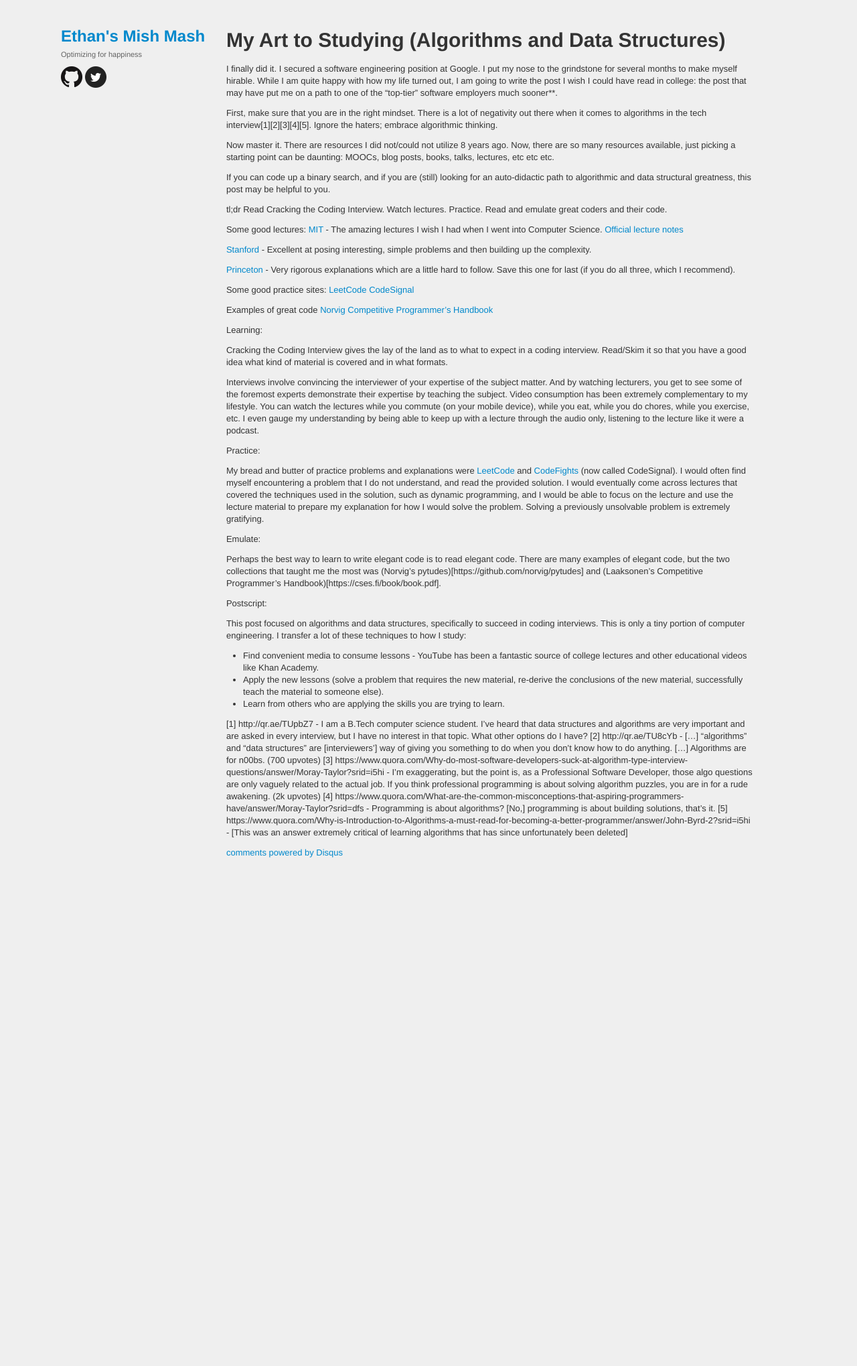
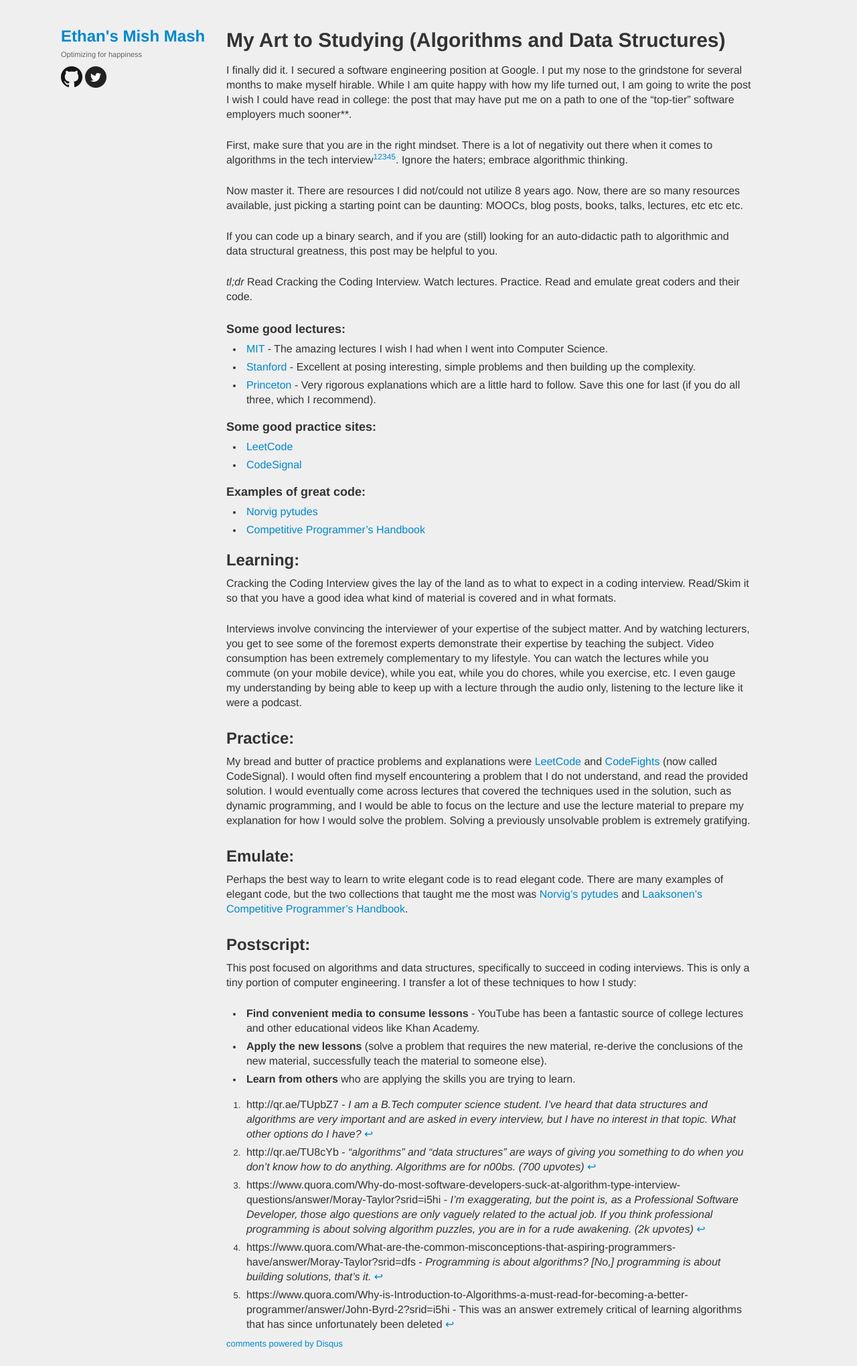
Before and after one commit to etruong42/etruong42.github.com, a Jekyll site: the page built from _posts/2018-07-13-My-Art-to-Studying-Algorithms.md, in a window 1280 px wide. Shown: the whole page at 67% size. Built offline with Jekyll 4.4.1, drawn with Linux system fonts in a browser that asks for light colours; Markdown is read by kramdown in place of the engine named in the settings; comment, search, counter and statistics services are not loaded; before the commit the page ends 1306 px from its top, so only the background shows below that; some of the changed lines change nothing that is shown.

Commit message:
Studying Algorithms post

```diff
--- /dev/null
+++ b/_posts/2018-07-13-My-Art-to-Studying-Algorithms.md
@@ -0,0 +1,64 @@
+---
+layout: post
+title: My Art to Studying (Algorithms and Data Structures)
+description: I never really "got" algorithms until I figured out an effective approach to learning it.
+---
+
+I finally did it. I secured a software engineering position at Google. I put my nose to the grindstone for several months to make myself hirable. While I am quite happy with how my life turned out, I am going to write the post I wish I could have read in college: the post that may have put me on a path to one of the "top-tier" software employers much sooner\*\*.
+
+First, make sure that you are in the right mindset. There is a lot of negativity out there when it comes to algorithms in the tech interview[^1][^2][^3][^4][^5]. Ignore the haters; embrace algorithmic thinking.
+
+Now master it. There are resources I did not/could not utilize 8 years ago. Now, there are so many resources available, just picking a starting point can be daunting: MOOCs, blog posts, books, talks, lectures, etc etc etc.
+
+If you can code up a binary search, and if you are (still) looking for an auto-didactic path to algorithmic and data structural greatness, this post may be helpful to you.
+
+*tl;dr* Read Cracking the Coding Interview. Watch lectures. Practice. Read and emulate great coders and their code.
+
+### Some good lectures:
+
+ - [MIT](https://www.youtube.com/playlist?list=PLUl4u3cNGP61Oq3tWYp6V_F-5jb5L2iHb) - The amazing lectures I wish I had when I went into Computer Science.
+
+ - [Stanford](https://www.coursera.org/learn/algorithms-part1) - Excellent at posing interesting, simple problems and then building up the complexity.
+
+ - [Princeton](https://www.coursera.org/specializations/algorithms) - Very rigorous explanations which are a little hard to follow. Save this one for last (if you do all three, which I recommend).
+
+### Some good practice sites:
+
+ - [LeetCode](https://leetcode.com/)
+
+ - [CodeSignal](https://codesignal.com/)
+
+### Examples of great code:
+
+ - [Norvig pytudes](https://github.com/norvig/pytudes)
+
+ - [Competitive Programmer's Handbook](https://cses.fi/book/book.pdf)
+
+## Learning:
+Cracking the Coding Interview gives the lay of the land as to what to expect in a coding interview. Read/Skim it so that you have a good idea what kind of material is covered and in what formats.
+
+Interviews involve convincing the interviewer of your expertise of the subject matter. And by watching lecturers, you get to see some of the foremost experts demonstrate their expertise by teaching the subject. Video consumption has been extremely complementary to my lifestyle. You can watch the lectures while you commute (on your mobile device), while you eat, while you do chores, while you exercise, etc. I even gauge my understanding by being able to keep up with a lecture through the audio only, listening to the lecture like it were a podcast.
+
+## Practice:
+
+My bread and butter of practice problems and explanations were [LeetCode](https://leetcode.com/) and [CodeFights](https://codesignal.com/) (now called CodeSignal). I would often find myself encountering a problem that I do not understand, and read the provided solution. I would eventually come across lectures that covered the techniques used in the solution,  such as dynamic programming, and I would be able to focus on the lecture and use the lecture material to prepare my explanation for how I would solve the problem. Solving a previously unsolvable problem is extremely gratifying.
+
+## Emulate:
+
+Perhaps the best way to learn to write elegant code is to read elegant code. There are many examples of elegant code, but the two collections that taught me the most was [Norvig's pytudes](https://github.com/norvig/pytudes) and [Laaksonen's Competitive Programmer’s Handbook](https://cses.fi/book/book.pdf).
+
+## Postscript:
+
+This post focused on algorithms and data structures, specifically to succeed in coding interviews. This is only a tiny portion of computer engineering. I transfer a lot of these techniques to how I study:
+
+ - **Find convenient media to consume lessons** - YouTube has been a fantastic source of college lectures and other educational videos like Khan Academy.
+
+ - **Apply the new lessons** (solve a problem that requires the new material, re-derive the conclusions of the new material, successfully teach the material to someone else).
+
+ - **Learn from others** who are applying the skills you are trying to learn.
+
+[^1]: http://qr.ae/TUpbZ7 - *I am a B.Tech computer science student. I've heard that data structures and algorithms are very important and are asked in every interview, but I have no interest in that topic. What other options do I have?*
+[^2]: http://qr.ae/TU8cYb - *“algorithms” and “data structures” are ways of giving you something to do when you don’t know how to do anything. Algorithms are for n00bs. (700 upvotes)*
+[^3]: https://www.quora.com/Why-do-most-software-developers-suck-at-algorithm-type-interview-questions/answer/Moray-Taylor?srid=i5hi - *I’m exaggerating, but the point is, as a Professional Software Developer, those algo questions are only vaguely related to the actual job. If you think professional programming is about solving algorithm puzzles, you are in for a rude awakening. (2k upvotes)*
+[^4]: https://www.quora.com/What-are-the-common-misconceptions-that-aspiring-programmers-have/answer/Moray-Taylor?srid=dfs - *Programming is about algorithms? [No,] programming is about building solutions, that’s it.*
+[^5]: https://www.quora.com/Why-is-Introduction-to-Algorithms-a-must-read-for-becoming-a-better-programmer/answer/John-Byrd-2?srid=i5hi - This was an answer extremely critical of learning algorithms that has since unfortunately been deleted
--- a/_posts/2018-07-15-My-Art-to-Studying-Algorithms.md
+++ /dev/null
@@ -1,58 +0,0 @@
----
-layout: post
-title: My Art to Studying (Algorithms and Data Structures)
-description: I never really "got" algorithms until I figured out an effective approach to learning it.
----
-
-I finally did it. I secured a software engineering position at Google. I put my nose to the grindstone for several months to make myself hirable. While I am quite happy with how my life turned out, I am going to write the post I wish I could have read in college: the post that may have put me on a path to one of the "top-tier" software employers much sooner\*\*.
-
-First, make sure that you are in the right mindset. There is a lot of negativity out there when it comes to algorithms in the tech interview[1][2][3][4][5]. Ignore the haters; embrace algorithmic thinking.
-
-Now master it. There are resources I did not/could not utilize 8 years ago. Now, there are so many resources available, just picking a starting point can be daunting: MOOCs, blog posts, books, talks, lectures, etc etc etc.
-
-If you can code up a binary search, and if you are (still) looking for an auto-didactic path to algorithmic and data structural greatness, this post may be helpful to you.
-
-tl;dr Read Cracking the Coding Interview. Watch lectures. Practice. Read and emulate great coders and their code.
-
-Some good lectures:
-[MIT](https://www.youtube.com/playlist?list=PLUl4u3cNGP61Oq3tWYp6V_F-5jb5L2iHb) - The amazing lectures I wish I had when I went into Computer Science. [Official lecture notes](https://ocw.mit.edu/courses/electrical-engineering-and-computer-science/6-006-introduction-to-algorithms-fall-2011/)
-
-[Stanford](https://www.coursera.org/learn/algorithms-part1) - Excellent at posing interesting, simple problems and then building up the complexity.
-
-[Princeton](https://www.coursera.org/specializations/algorithms) - Very rigorous explanations which are a little hard to follow. Save this one for last (if you do all three, which I recommend).
-
-Some good practice sites:
-[LeetCode](https://leetcode.com/)
-[CodeSignal](https://codesignal.com/)
-
-Examples of great code
-[Norvig](https://github.com/norvig/pytudes)
-[Competitive Programmer's Handbook](https://cses.fi/book/book.pdf)
-
-Learning:
-
-Cracking the Coding Interview gives the lay of the land as to what to expect in a coding interview. Read/Skim it so that you have a good idea what kind of material is covered and in what formats.
-
-Interviews involve convincing the interviewer of your expertise of the subject matter. And by watching lecturers, you get to see some of the foremost experts demonstrate their expertise by teaching the subject. Video consumption has been extremely complementary to my lifestyle. You can watch the lectures while you commute (on your mobile device), while you eat, while you do chores, while you exercise, etc. I even gauge my understanding by being able to keep up with a lecture through the audio only, listening to the lecture like it were a podcast.
-
-Practice:
-
-My bread and butter of practice problems and explanations were [LeetCode](https://leetcode.com/) and [CodeFights](https://codesignal.com/) (now called CodeSignal). I would often find myself encountering a problem that I do not understand, and read the provided solution. I would eventually come across lectures that covered the techniques used in the solution,  such as dynamic programming, and I would be able to focus on the lecture and use the lecture material to prepare my explanation for how I would solve the problem. Solving a previously unsolvable problem is extremely gratifying.
-
-Emulate:
-
-Perhaps the best way to learn to write elegant code is to read elegant code. There are many examples of elegant code, but the two collections that taught me the most was (Norvig's pytudes)[https://github.com/norvig/pytudes] and (Laaksonen's Competitive Programmer’s Handbook)[https://cses.fi/book/book.pdf].
-
-Postscript:
-
-This post focused on algorithms and data structures, specifically to succeed in coding interviews. This is only a tiny portion of computer engineering. I transfer a lot of these techniques to how I study:
-
- - Find convenient media to consume lessons - YouTube has been a fantastic source of college lectures and other educational videos like Khan Academy.
- - Apply the new lessons (solve a problem that requires the new material, re-derive the conclusions of the new material, successfully teach the material to someone else).
- - Learn from others who are applying the skills you are trying to learn.
-
-[1] http://qr.ae/TUpbZ7 - I am a B.Tech computer science student. I've heard that data structures and algorithms are very important and are asked in every interview, but I have no interest in that topic. What other options do I have?
-[2] http://qr.ae/TU8cYb - [...] “algorithms” and “data structures” are [interviewers'] way of giving you something to do when you don’t know how to do anything. [...] Algorithms are for n00bs. (700 upvotes)
-[3] https://www.quora.com/Why-do-most-software-developers-suck-at-algorithm-type-interview-questions/answer/Moray-Taylor?srid=i5hi - I’m exaggerating, but the point is, as a Professional Software Developer, those algo questions are only vaguely related to the actual job. If you think professional programming is about solving algorithm puzzles, you are in for a rude awakening. (2k upvotes)
-[4]  https://www.quora.com/What-are-the-common-misconceptions-that-aspiring-programmers-have/answer/Moray-Taylor?srid=dfs - Programming is about algorithms? [No,] programming is about building solutions, that’s it.
-[5] https://www.quora.com/Why-is-Introduction-to-Algorithms-a-must-read-for-becoming-a-better-programmer/answer/John-Byrd-2?srid=i5hi - [This was an answer extremely critical of learning algorithms that has since unfortunately been deleted]
--- a/assets/css/blog.css
+++ b/assets/css/blog.css
@@ -51,7 +51,17 @@
 }
 
 div.content p {
-	margin: 12px 0 12px 0;
+  margin: 6px 0 24px 0;
+  font-size: 16px;
+  line-height: 22px;
+}
+
+div.content li p {
+  margin: 5px;
+}
+
+div.content ul {
+  margin-bottom: 16px;
 }
 
 .image-wrapper {
```
